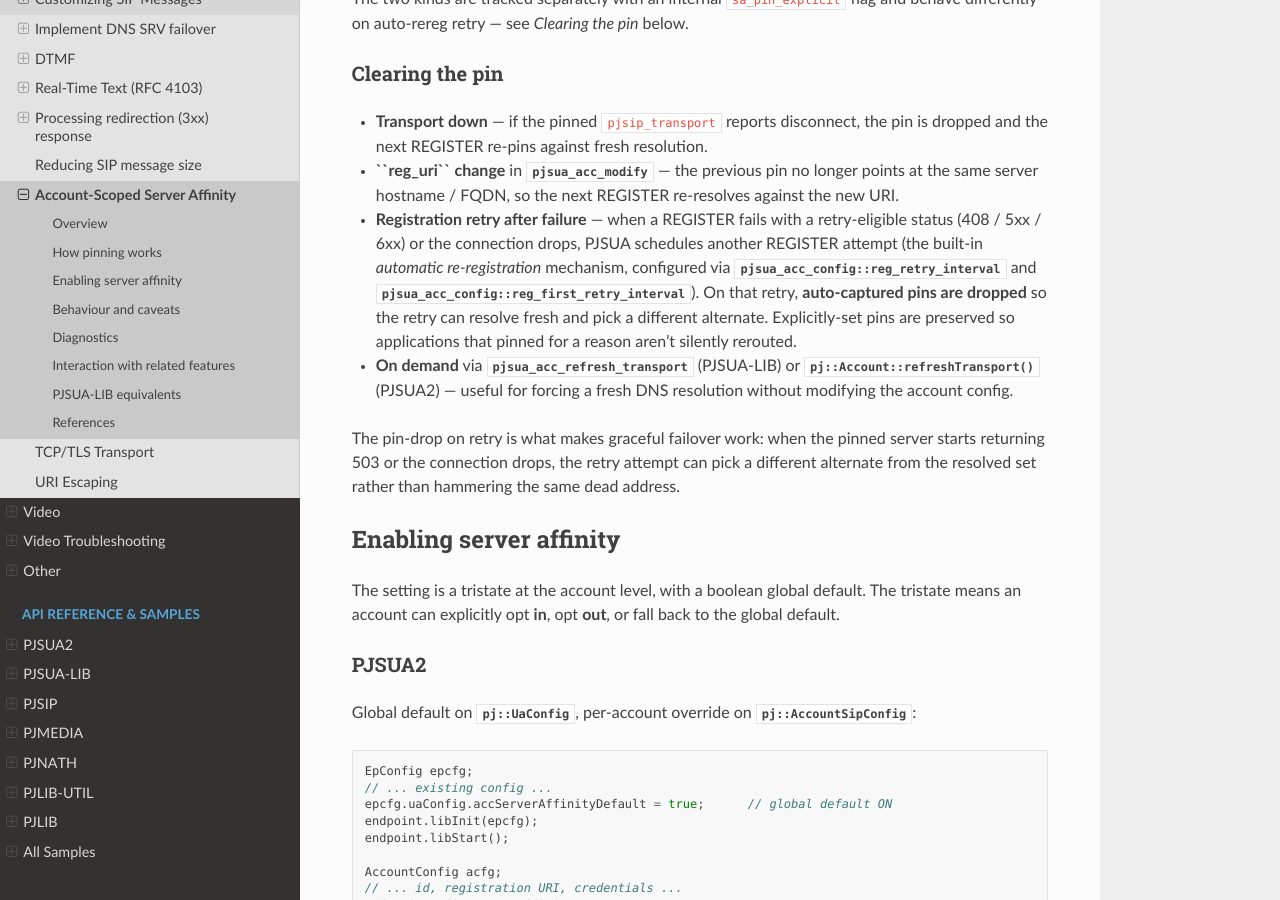
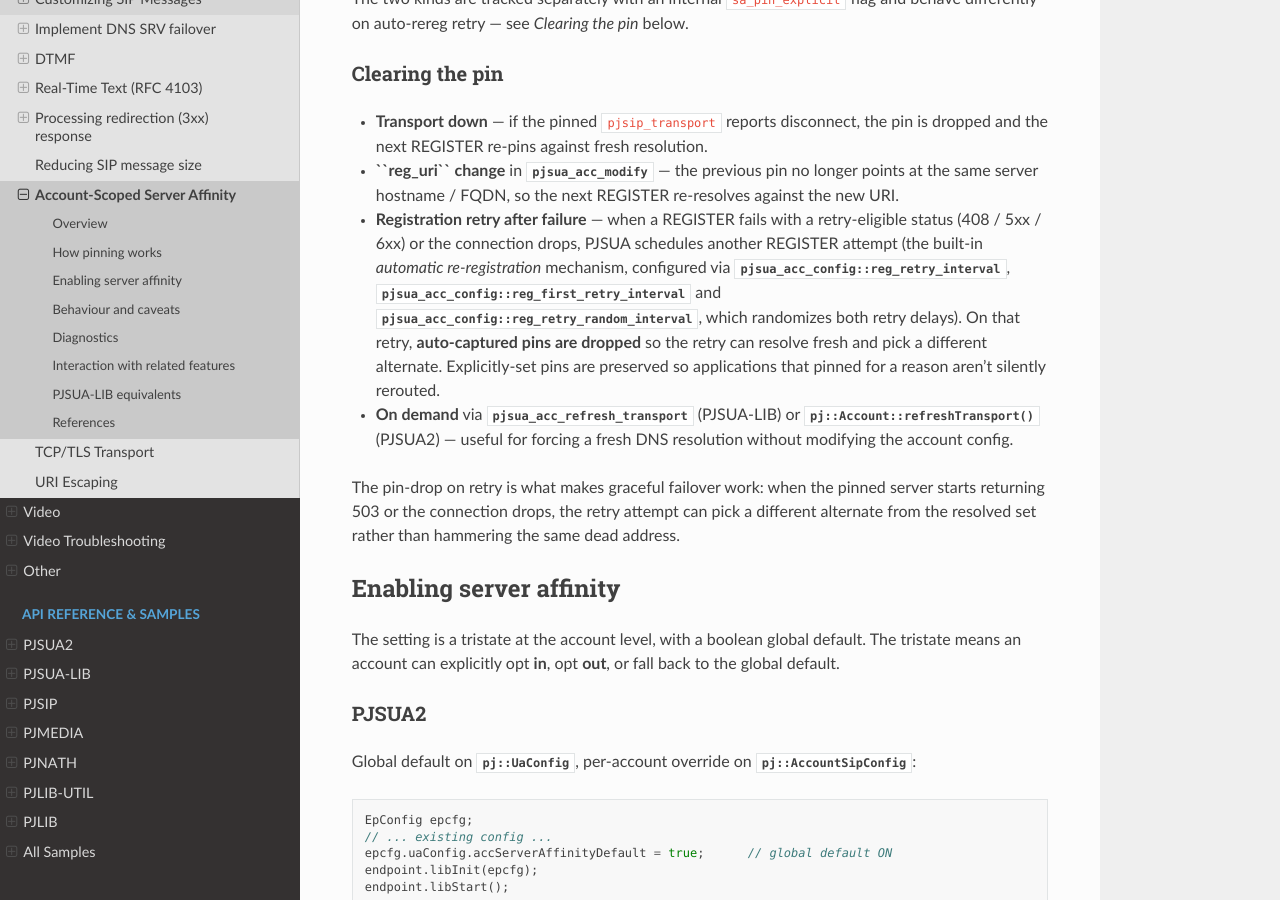
Before and after one commit to pjsip/pjproject_docs, a Sphinx documentation site: the page built from docs/source/specific-guides/sip/server_affinity.rst, in a window 1280 px wide and 900 px high, scrolled down 2071 px. Built offline with Sphinx 7.4.7 and the Read the Docs theme 3.1.0, drawn with Linux system fonts in a browser that asks for light colours; the version number could not be read and is left out.

Commit message:
docs: server_affinity.rst — list the retry jitter setting
The automatic re-registration that drops an auto-captured pin is
configured by reg_retry_interval and reg_first_retry_interval; when
each retry is sent also depends on reg_retry_random_interval, which
randomizes both delays. Name it with the other two.

```diff
--- a/docs/source/specific-guides/sip/server_affinity.rst
+++ b/docs/source/specific-guides/sip/server_affinity.rst
@@ -112,8 +112,10 @@ Clearing the pin
   a retry-eligible status (408 / 5xx / 6xx) or the connection drops,
   PJSUA schedules another REGISTER attempt (the built-in
   *automatic re-registration* mechanism, configured via
-  :cpp:any:`pjsua_acc_config::reg_retry_interval` and
-  :cpp:any:`pjsua_acc_config::reg_first_retry_interval`). On that
+  :cpp:any:`pjsua_acc_config::reg_retry_interval`,
+  :cpp:any:`pjsua_acc_config::reg_first_retry_interval` and
+  :cpp:any:`pjsua_acc_config::reg_retry_random_interval`, which
+  randomizes both retry delays). On that
   retry, **auto-captured pins are dropped** so the retry can resolve
   fresh and pick a different alternate. Explicitly-set pins are
   preserved so applications that pinned for a reason aren't silently
```
